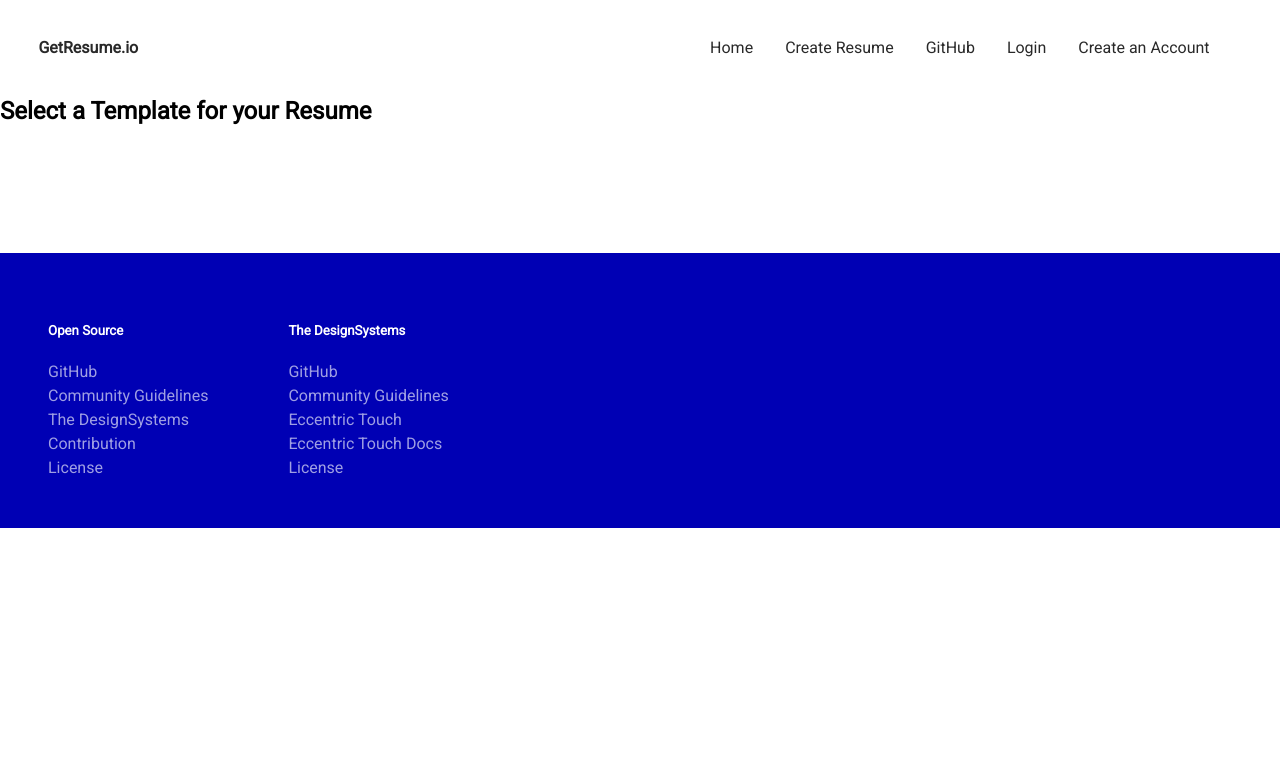
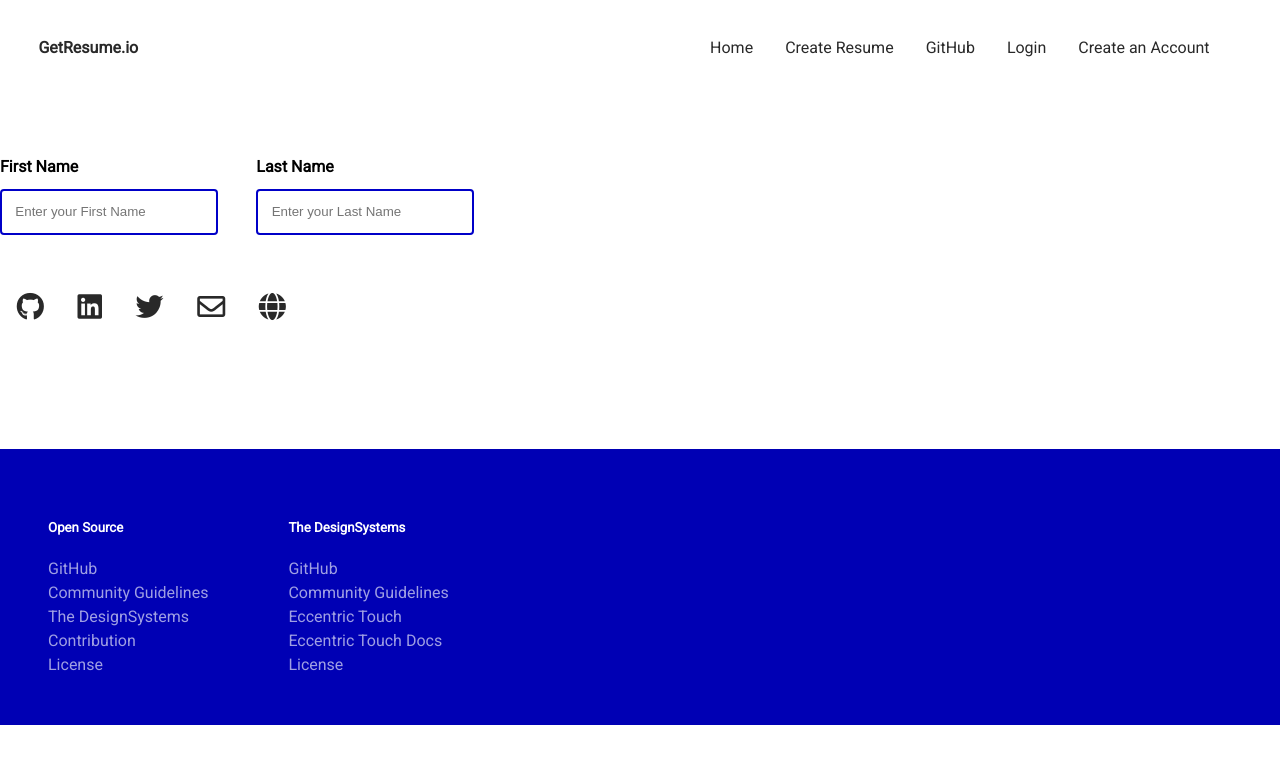
Before and after one commit to yashsehgal/getresume.io, a React (Create React App) app: page /getresume.io/create-resume in a window 1280 px wide. Shown: the top 764 px of the page. Built offline with nearby package versions, Linux system fonts and the light colour scheme.

Commit message:
CreateResume Model modified

```diff
--- a/src/pages/CreateResume.js
+++ b/src/pages/CreateResume.js
@@ -4,9 +4,56 @@ import '../css/main.css';
 const CreateResume = () => {
   return (
     <div className="CreateResume">
-      <h2>Select a Template for your Resume</h2>
+
+      <div id="resume-application">
+        {/* Resume Details Section */}
+        <div className="ResumeDetailsSection">
+          <form>
+
+            {/* Layer 01 */}
+            <div id="form-layer">
+              <div id="form-block">
+                <label className="form-input-label" for="first-name">First Name</label>
+                <input type="text" name="first-name" className="form-input-signup" id="first-name" placeholder="Enter your First Name" />
+              </div>
+              <div id="form-block">
+                <label className="form-input-label" for="last-name">Last Name</label>
+                <input type="text" name="last-name" className="form-input-signup" placeholder="Enter your Last Name" />
+              </div>
+            </div>
+
+            {/* Layer 02 */}
+            <div id="form-layer">
+              <div id="form-block">
+                  <a>
+                    <i className="fab fa-github"></i>
+                  </a>
+                  <a>
+                    <i className="fab fa-linkedin"></i>
+                  </a>
+                  <a>
+                    <i className="fab fa-twitter"></i>
+                  </a>
+                  <a>
+                    <i className="far fa-envelope"></i>
+                  </a>
+                  <a>
+                    <i class="fas fa-globe"></i>
+                  </a>
+              </div>
+            </div>
+
+          </form>
+        </div>
+
+        {/* Resume Demo Section */}
+        <div className="ResumePreviewSection">
+
+        </div>
+      </div>
     </div>
   )
+
 };
 
 export default CreateResume;
```
